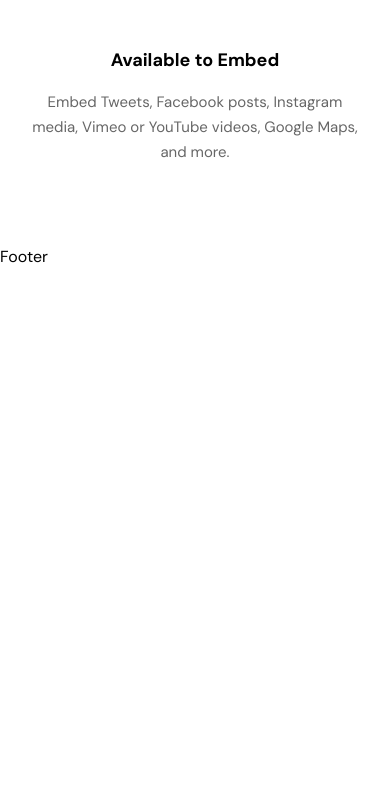
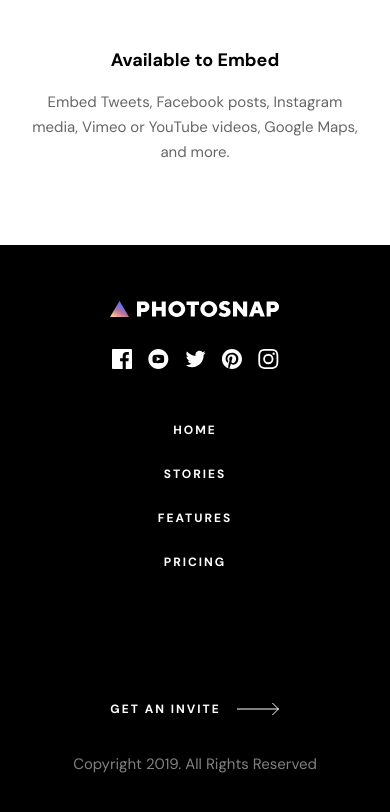
Before and after one commit to arpit8392/fem-challenge-38-photosnap-multi-page-website, a Next.js app: page / in a window 390 px wide. Shown: the part 4344-5156 px from the top of the page. Before the commit the page ends 4613 px from the top, so only its background shows below. Built offline with nearby package versions, Linux system fonts and the light colour scheme.

Commit message:
Footer - Desktop + Mobile

```diff
--- a/app/page.tsx
+++ b/app/page.tsx
@@ -1,3 +1,4 @@
+import BetaMode from '@/components/BetaMode'
 import Features from '@/components/Features'
 import Gallery from '@/components/Gallery'
 import Hero from '@/components/Hero'
--- /dev/null
+++ b/components/BetaMode.tsx
@@ -0,0 +1,38 @@
+import Image from 'next/image'
+import SecondaryButton from './SecondaryButton'
+
+const BetaMode = () => {
+	return (
+		<section className='relative h-[288px] w-full md:h-[280px]'>
+			<Image
+				src={'/assets/shared/mobile/bg-beta.jpg'}
+				alt='Beta Mode'
+				fill
+				className='block md:hidden'
+			/>
+			<Image
+				src={'/assets/shared/tablet/bg-beta.jpg'}
+				alt='Beta Mode'
+				fill
+				className='hidden md:block lg:hidden'
+			/>
+			<Image
+				src={'/assets/shared/desktop/bg-beta.jpg'}
+				alt='Beta Mode'
+				fill
+				className='hidden lg:block'
+			/>
+			<div className='absolute left-8 top-0 h-[6px] w-[128px] bg-accent-gradient md:left-0 md:h-full md:w-[6px]' />
+			<div className='absolute z-50 w-full px-8 py-16 md:px-10 lg:px-40'>
+				<div className='flex flex-col gap-6 text-white md:flex-row md:items-center md:justify-between'>
+					<p className='text-[32px]/10 font-bold uppercase tracking-[3.333px] md:max-w-md md:text-[40px]/[48px] md:tracking-[4.167px]'>
+						We’re in beta.
+						<br /> Get your invite today!
+					</p>
+					<SecondaryButton title='Get an Invite' isDark link='#' />
+				</div>
+			</div>
+		</section>
+	)
+}
+export default BetaMode
--- a/components/Footer.tsx
+++ b/components/Footer.tsx
@@ -1,4 +1,49 @@
+import Logo from '@/public/assets/shared/desktop/logo-light.svg'
+import Image from 'next/image'
+import SecondaryButton from './SecondaryButton'
+import { navLinks } from '@/data'
+import Link from 'next/link'
+import SocialLinks from './SocialLinks'
+
+// TODO: Tablet Screen Footer Layout is not as per the design and currently mimicks same layout as on large screen
+// TODO: Hover colors on all the footer links (SVGs) are same color - first one which is not as per the design
+
 const Footer = () => {
-	return <footer>Footer</footer>
+	return (
+		<footer className='flex flex-col items-center gap-32 bg-black px-8 py-14 text-white md:flex-row md:items-baseline md:justify-between md:px-10 md:py-16 lg:px-44'>
+			<div className='flex flex-col items-center gap-12 md:flex-row md:items-start md:gap-12 lg:gap-28'>
+				<div className='flex flex-col items-center gap-8 md:items-start md:gap-28'>
+					<Image src={Logo} alt='' className='w-auto object-contain' />
+					<SocialLinks />
+				</div>
+				<ul className='flex flex-col items-center gap-5 md:items-start'>
+					<li>
+						<Link
+							href={'#'}
+							className='text-xs font-bold uppercase tracking-[2px] text-white hover:text-white/30'>
+							Home
+						</Link>
+					</li>
+					{navLinks.map((item, index) => (
+						<li key={index}>
+							<Link
+								href={item.href}
+								className='text-xs font-bold uppercase tracking-[2px] text-white hover:text-white/30'>
+								{item.title}
+							</Link>
+						</li>
+					))}
+				</ul>
+			</div>
+			<div className='flex flex-col items-center gap-9 md:items-start md:gap-28'>
+				<div className='md:self-end'>
+					<SecondaryButton title='Get an Invite' link='#' isDark />
+				</div>
+				<p className='text-[15px] text-white/50'>
+					Copyright 2019. All Rights Reserved
+				</p>
+			</div>
+		</footer>
+	)
 }
 export default Footer
--- /dev/null
+++ b/components/SocialLinks.tsx
@@ -0,0 +1,114 @@
+import Link from 'next/link'
+
+type IconProps = {
+	[key: string]: any
+}
+
+const socialLinks = [
+	{
+		name: 'Facebook',
+		href: 'https://facebook.com',
+		icon: (props: IconProps) => (
+			<svg xmlns='http://www.w3.org/2000/svg' width='20' height='20' {...props}>
+				<defs>
+					<linearGradient id='a' x1='100%' x2='0%' y1='0%' y2='100%'>
+						<stop offset='0%' stopColor='#63AFDB' />
+						<stop offset='100%' stopColor='#6028F1' />
+					</linearGradient>
+				</defs>
+				<path d='M18.896 0H1.104C.494 0 0 .494 0 1.104v17.793C0 19.506.494 20 1.104 20h9.58v-7.745H8.076V9.237h2.606V7.01c0-2.583 1.578-3.99 3.883-3.99 1.104 0 2.052.082 2.329.119v2.7h-1.598c-1.254 0-1.496.597-1.496 1.47v1.928h2.989l-.39 3.018h-2.6V20h5.098c.608 0 1.102-.494 1.102-1.104V1.104C20 .494 19.506 0 18.896 0z' />
+			</svg>
+		),
+	},
+	{
+		name: 'YouTube',
+		href: 'https://youtube.com',
+		icon: (props: IconProps) => (
+			<svg xmlns='http://www.w3.org/2000/svg' width='21' height='20' {...props}>
+				<defs>
+					<linearGradient id='a' x1='0%' x2='100%' y1='100%' y2='0%'>
+						<stop offset='0%' stopColor='#D3205A' />
+						<stop offset='100%' stopColor='#FF5A5A' />
+					</linearGradient>
+				</defs>
+				<path
+					d='M43.33 0c-5.523 0-10 4.478-10 10 0 5.523 4.477 10 10 10s10-4.477 10-10c0-5.522-4.477-10-10-10zm3.7 14.077c-1.75.12-5.653.12-7.402 0-1.896-.13-2.117-1.059-2.131-4.077.014-3.024.237-3.947 2.131-4.077 1.75-.12 5.652-.12 7.403 0 1.897.13 2.117 1.059 2.132 4.077-.015 3.024-.237 3.947-2.132 4.077zm-5.367-6.029l4.098 1.949-4.098 1.955V8.048z'
+					transform='translate(-33)'
+				/>
+			</svg>
+		),
+	},
+	{
+		name: 'Twitter',
+		href: 'https://twitter.com',
+		icon: (props: IconProps) => (
+			<svg xmlns='http://www.w3.org/2000/svg' width='21' height='18' {...props}>
+				<defs>
+					<linearGradient id='a' x1='100%' x2='0%' y1='16.979%' y2='83.021%'>
+						<stop offset='0%' stopColor='#65FFEB' />
+						<stop offset='100%' stopColor='#27718A' />
+					</linearGradient>
+				</defs>
+				<path
+					d='M86.66 3.797a8.192 8.192 0 01-2.357.646 4.11 4.11 0 001.805-2.27 8.22 8.22 0 01-2.606.996 4.096 4.096 0 00-2.995-1.296c-2.65 0-4.596 2.472-3.998 5.038a11.648 11.648 0 01-8.457-4.287 4.109 4.109 0 001.27 5.478 4.086 4.086 0 01-1.858-.513c-.045 1.901 1.318 3.68 3.291 4.075a4.113 4.113 0 01-1.853.07 4.106 4.106 0 003.833 2.85 8.25 8.25 0 01-6.075 1.7 11.616 11.616 0 006.29 1.843c7.618 0 11.922-6.434 11.662-12.205a8.354 8.354 0 002.048-2.124z'
+					transform='translate(-66 -1)'
+				/>
+			</svg>
+		),
+	},
+	{
+		name: 'Pinterest',
+		href: 'https://pinterest.com',
+		icon: (props: IconProps) => (
+			<svg xmlns='http://www.w3.org/2000/svg' width='20' height='20' {...props}>
+				<defs>
+					<linearGradient id='a' x1='100%' x2='0%' y1='0%' y2='100%'>
+						<stop offset='0%' stopColor='#F6C683' />
+						<stop offset='100%' stopColor='#DE3838' />
+					</linearGradient>
+				</defs>
+				<path
+					d='M109.99 0c-5.522 0-10 4.477-10 10 0 4.237 2.636 7.855 6.356 9.312-.088-.791-.167-2.005.035-2.868.181-.78 1.172-4.97 1.172-4.97s-.299-.6-.299-1.486c0-1.39.806-2.428 1.81-2.428.852 0 1.264.64 1.264 1.408 0 .858-.546 2.14-.828 3.33-.236.995.5 1.807 1.48 1.807 1.778 0 3.144-1.874 3.144-4.58 0-2.393-1.72-4.068-4.176-4.068-2.845 0-4.515 2.135-4.515 4.34 0 .859.33 1.781.744 2.281a.3.3 0 01.069.288l-.278 1.133c-.044.183-.145.223-.335.134-1.249-.581-2.03-2.407-2.03-3.874 0-3.154 2.292-6.052 6.608-6.052 3.469 0 6.165 2.473 6.165 5.776 0 3.447-2.173 6.22-5.19 6.22-1.013 0-1.965-.525-2.291-1.148l-.623 2.378c-.226.869-.835 1.958-1.244 2.621.937.29 1.931.446 2.962.446 5.523 0 10-4.477 10-10s-4.477-10-10-10z'
+					transform='translate(-100)'
+				/>
+			</svg>
+		),
+	},
+	{
+		name: 'Instagram',
+		href: 'https://instagram.com',
+		icon: (props: IconProps) => (
+			<svg xmlns='http://www.w3.org/2000/svg' width='21' height='20' {...props}>
+				<defs>
+					<linearGradient id='a' x1='0%' x2='50%' y1='100%' y2='0%'>
+						<stop offset='0%' stopColor='#FFC593' />
+						<stop offset='51.945%' stopColor='#BC7198' />
+						<stop offset='100%' stopColor='#5A77FF' />
+					</linearGradient>
+				</defs>
+				<path
+					d='M143.32 1.802c2.67 0 2.987.01 4.042.059 2.71.123 3.976 1.409 4.099 4.099.048 1.054.057 1.37.057 4.04 0 2.672-.01 2.988-.057 4.042-.124 2.687-1.387 3.975-4.1 4.099-1.054.048-1.37.058-4.041.058-2.67 0-2.987-.01-4.04-.058-2.718-.124-3.977-1.416-4.1-4.1-.048-1.054-.058-1.37-.058-4.041 0-2.67.01-2.986.058-4.04.124-2.69 1.387-3.977 4.1-4.1 1.054-.048 1.37-.058 4.04-.058zm0-1.802c-2.716 0-3.056.012-4.123.06-3.631.167-5.65 2.182-5.816 5.817-.05 1.067-.061 1.407-.061 4.123s.012 3.057.06 4.123c.167 3.632 2.182 5.65 5.817 5.817 1.067.048 1.407.06 4.123.06s3.057-.012 4.123-.06c3.629-.167 5.652-2.182 5.816-5.817.05-1.066.061-1.407.061-4.123s-.012-3.056-.06-4.122c-.163-3.629-2.18-5.65-5.816-5.817C146.377.01 146.036 0 143.32 0zm0 4.865a5.135 5.135 0 100 10.27 5.135 5.135 0 000-10.27zm0 8.468a3.333 3.333 0 110-6.666 3.333 3.333 0 010 6.666zm5.338-9.87a1.2 1.2 0 100 2.4 1.2 1.2 0 000-2.4z'
+					transform='translate(-133)'
+				/>
+			</svg>
+		),
+	},
+]
+
+const SocialLinks = () => {
+	return (
+		<ul className='flex flex-row items-center gap-4'>
+			{socialLinks.map((link, index) => (
+				<li key={index}>
+					<Link
+						prefetch={false}
+						href={link.href}
+						aria-label={`Social Media Link for ${link.name} handle`}>
+						<link.icon className='fill-white hover:fill-[url(#a)]' />
+					</Link>
+				</li>
+			))}
+		</ul>
+	)
+}
+export default SocialLinks
```
Also changed, not shown: public/assets/shared/desktop/logo-light.svg (added).
